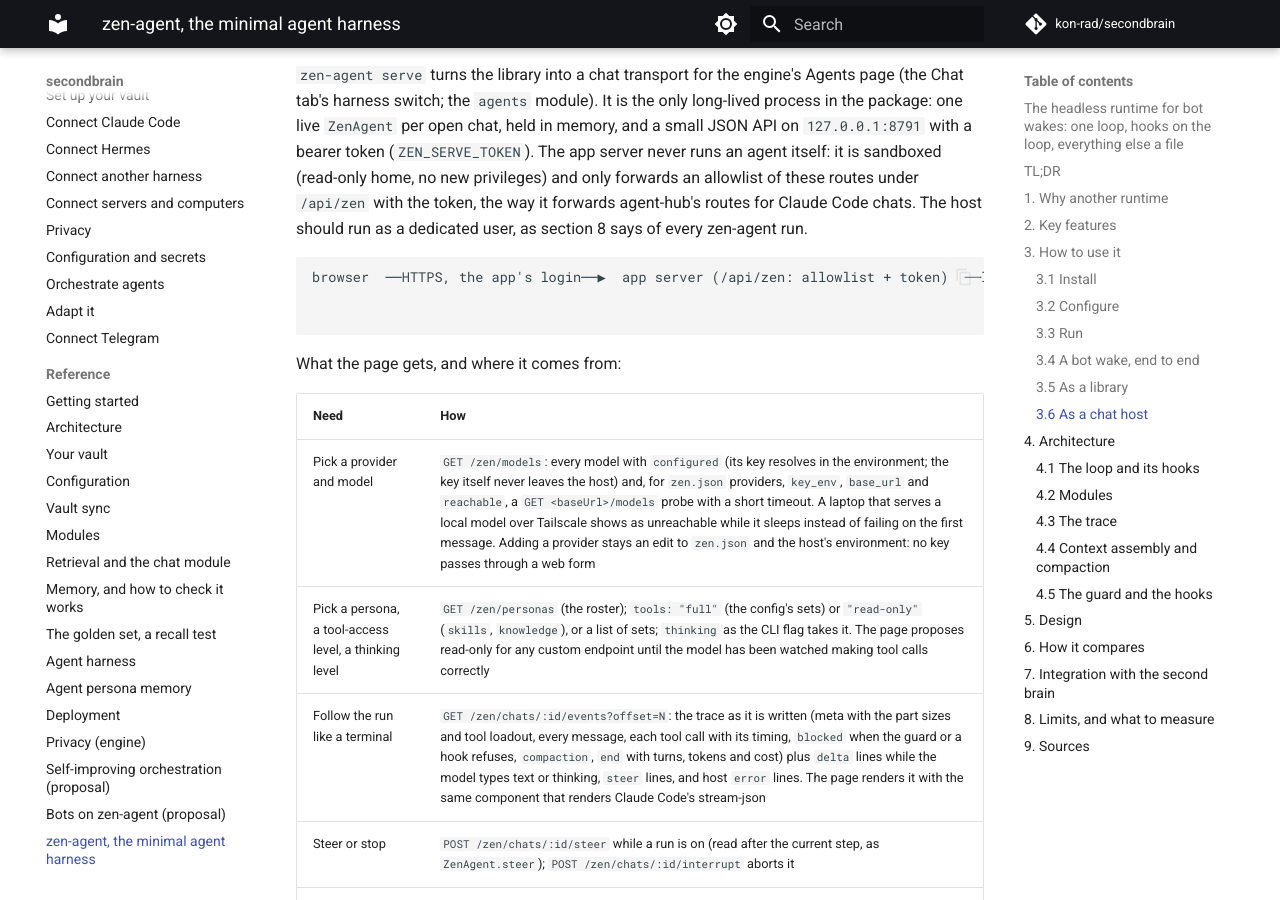
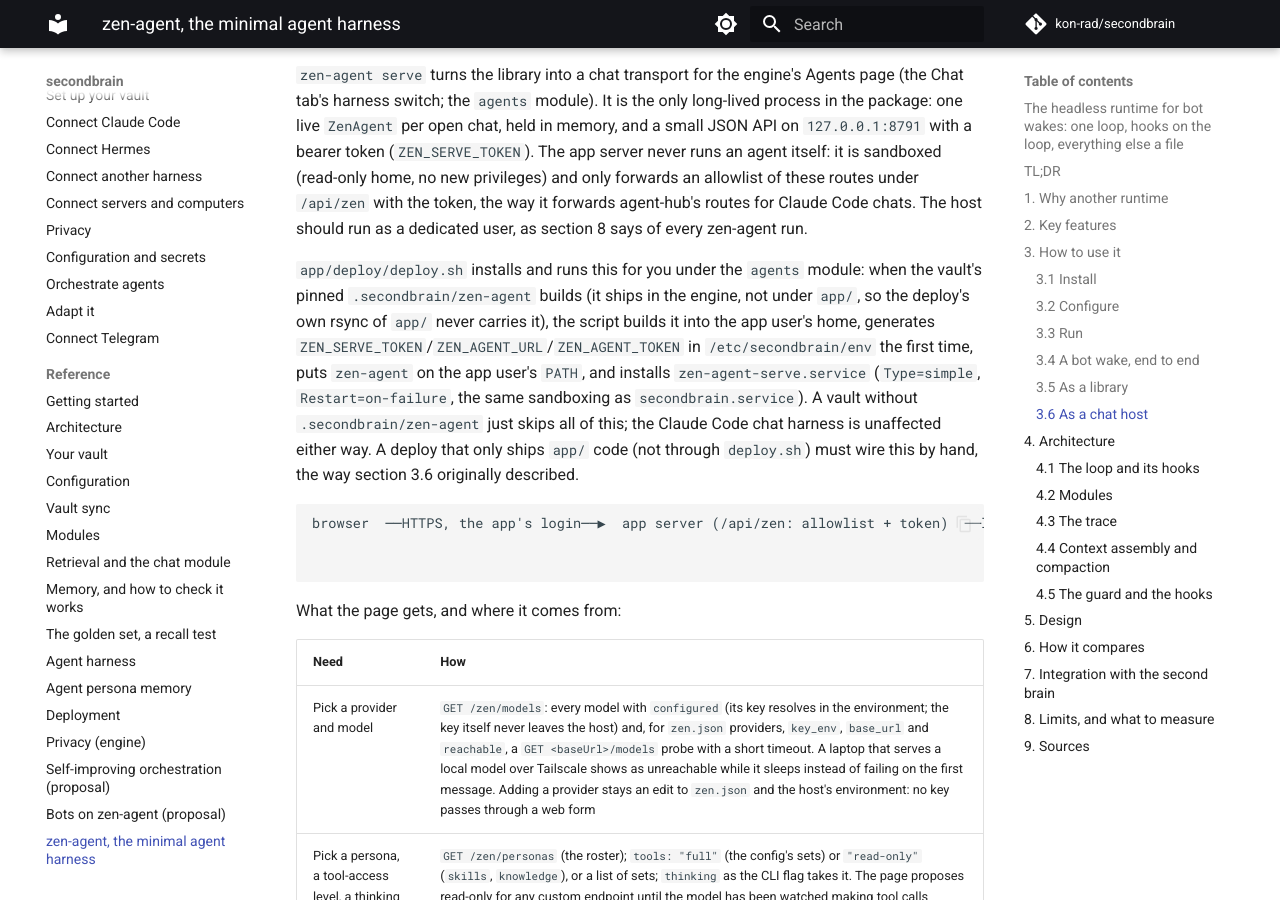
Before and after one commit to kon-rad/argo, an MkDocs documentation site: the page built from docs/zen-agent.md, in a window 1280 px wide and 900 px high, scrolled down 6713 px. Built offline with MkDocs 1.6.1 and Material for MkDocs 9.7.7, drawn with Linux system fonts in a browser that asks for light colours; comment, search, counter and statistics services are not loaded.

Commit message:
feat(deploy): zen-agent-serve unit, build from the pinned zen-agent, and a board token for its kanban tools
deploy.sh builds the vault's .secondbrain/zen-agent, installs the zen-agent-serve unit and the ZEN_* env, and mints a board token (ZEN_BOARD_AGENT, default sol) into /etc/secondbrain/zen-serve.env, loaded by a drop-in for that unit only so the shared env never carries BOARD_URL/BOARD_TOKEN.

Co-Authored-By: Claude Sonnet 5.5 <noreply@anthropic.com>

````diff
--- a/docs/zen-agent.md
+++ b/docs/zen-agent.md
@@ -147,6 +147,8 @@ Everything is exported: the guard (`decide`), the assembler (`buildSystemPrompt`
 ### 3.6 As a chat host
 
 `zen-agent serve` turns the library into a chat transport for the engine's Agents page (the Chat tab's harness switch; the `agents` module). It is the only long-lived process in the package: one live `ZenAgent` per open chat, held in memory, and a small JSON API on `127.0.0.1:8791` with a bearer token (`ZEN_SERVE_TOKEN`). The app server never runs an agent itself: it is sandboxed (read-only home, no new privileges) and only forwards an allowlist of these routes under `/api/zen` with the token, the way it forwards agent-hub's routes for Claude Code chats. The host should run as a dedicated user, as section 8 says of every zen-agent run.
+
+`app/deploy/deploy.sh` installs and runs this for you under the `agents` module: when the vault's pinned `.secondbrain/zen-agent` builds (it ships in the engine, not under `app/`, so the deploy's own rsync of `app/` never carries it), the script builds it into the app user's home, generates `ZEN_SERVE_TOKEN`/`ZEN_AGENT_URL`/`ZEN_AGENT_TOKEN` in `/etc/secondbrain/env` the first time, puts `zen-agent` on the app user's `PATH`, and installs `zen-agent-serve.service` (`Type=simple`, `Restart=on-failure`, the same sandboxing as `secondbrain.service`). A vault without `.secondbrain/zen-agent` just skips all of this; the Claude Code chat harness is unaffected either way. A deploy that only ships `app/` code (not through `deploy.sh`) must wire this by hand, the way section 3.6 originally described.
 
 ```
 browser  ──HTTPS, the app's login──▶  app server (/api/zen: allowlist + token)  ──loopback──▶  zen-agent serve
````
Also changed, not shown: 4 other files.
